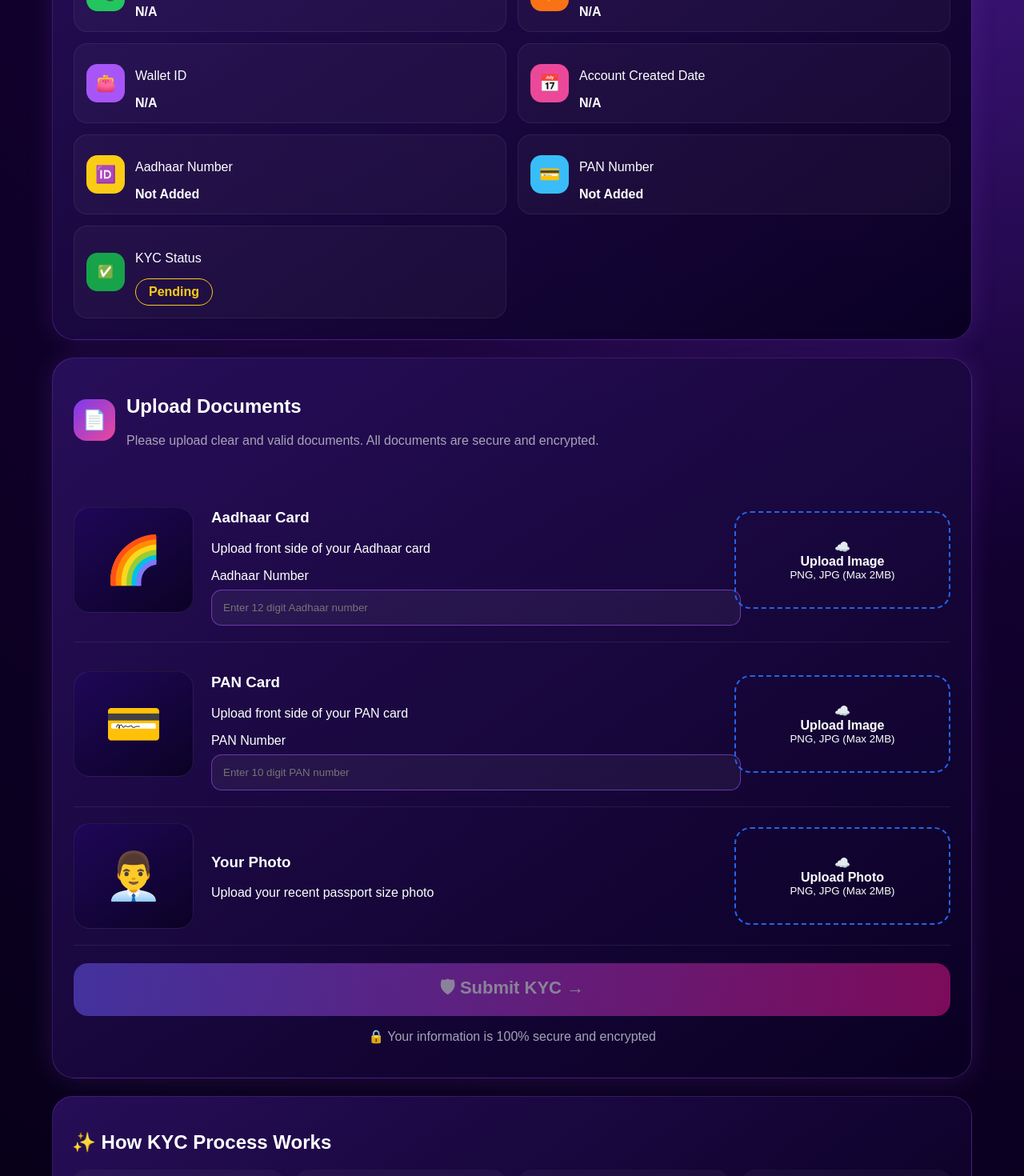
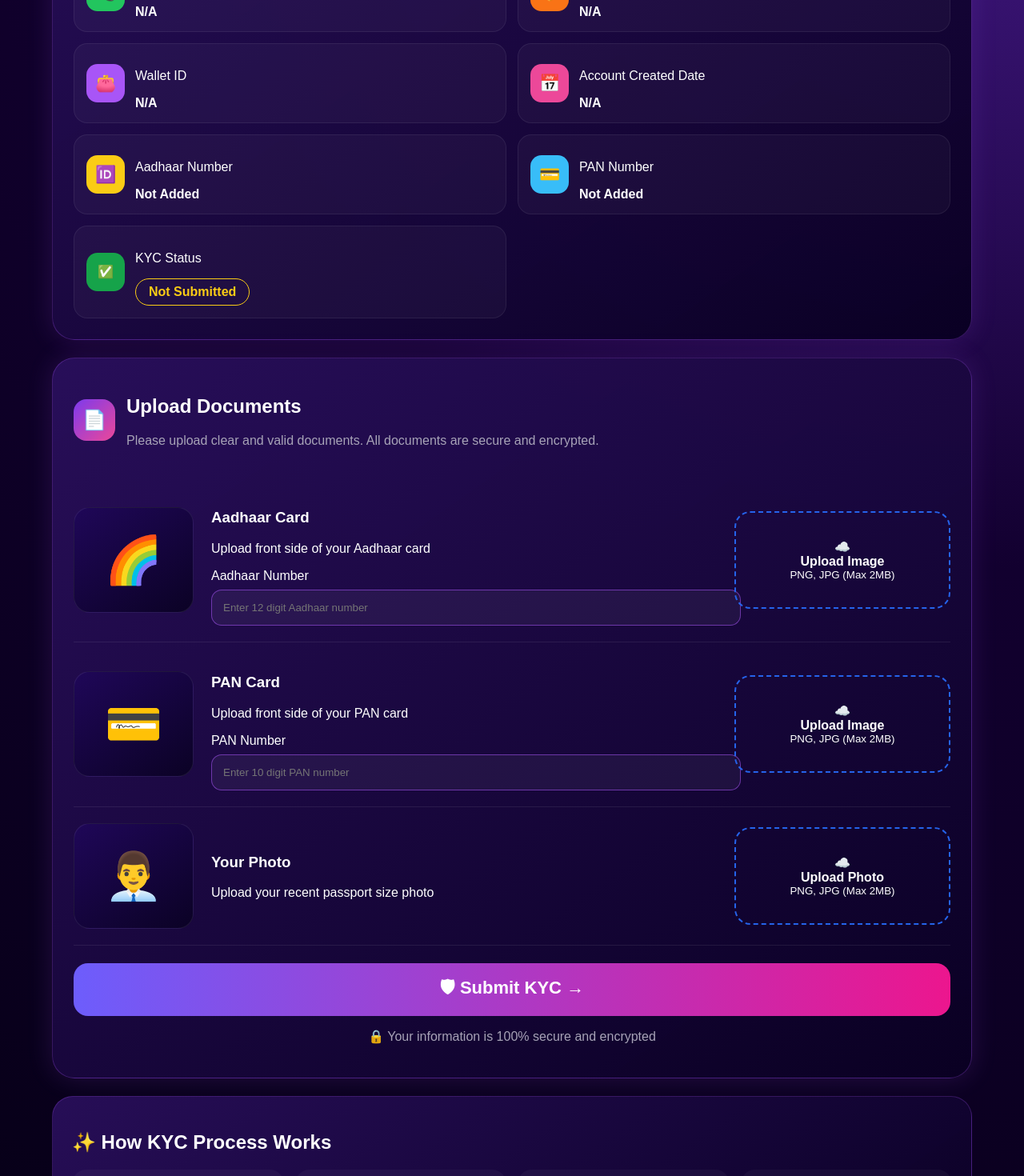
Before and after one commit to savemoneyofficialapp-art/save-money, a React (Create React App) app in the folder frontend/: page /kyc in a window 1280 px wide. Shown: the part 439-1909 px from the top of the page at 80% size. Built offline with nearby package versions, Linux system fonts and the light colour scheme; no server answers; sample sign-in values are in the browser's storage.

Commit message:
Update KYC.js

```diff
--- a/frontend/src/pages/KYC.js
+++ b/frontend/src/pages/KYC.js
@@ -13,7 +13,7 @@ export default function KYC() {
   const [aadhaarFile, setAadhaarFile] = useState(null);
   const [panFile, setPanFile] = useState(null);
   const [photoFile, setPhotoFile] = useState(null);
-  const [kycStatus, setKycStatus] = useState("pending");
+  const [kycStatus, setKycStatus] = useState("");
   const [loading, setLoading] = useState(false);
 
   useEffect(() => {
@@ -38,7 +38,7 @@ export default function KYC() {
         setUser(u);
         setAadhaarNumber(u.aadhaarNumber || u.aadhaar || "");
 setPanNumber(u.panNumber || u.pan || "");
-        setKycStatus(u.kycStatus || "pending");
+        setKycStatus(u.kycStatus || "");
       }
     } catch (err) {
       console.log("KYC LOAD ERROR:", err);
@@ -47,11 +47,9 @@ setPanNumber(u.panNumber || u.pan || "");
 
   const submitKyc = async () => {
 
-      if (
-  String(kycStatus).toLowerCase() === "pending" ||
-  String(kycStatus).toLowerCase() === "reviewing" ||
-  String(kycStatus).toLowerCase() === "approved"
-) {
+      const status = String(kycStatus || "").toLowerCase();
+
+if (["reviewing", "approved"].includes(status)) {
   toast.info("KYC already submitted.");
   return;
 }
@@ -108,7 +106,9 @@ setPanNumber(u.panNumber || u.pan || "");
     ? "Approved"
     : kycStatus === "reviewing"
     ? "Reviewing"
-      : "Pending";
+    : kycStatus === "rejected"
+    ? "Rejected"
+    : "Not Submitted";
 
   return (
     <div style={styles.page}>
@@ -227,8 +227,8 @@ setPanNumber(u.panNumber || u.pan || "");
   style={{
     ...styles.submitBtn,
     opacity:
-      ["pending", "reviewing", "approved"].includes(
-        String(kycStatus).toLowerCase()
+  ["reviewing", "approved"].includes(
+    String(kycStatus || "").toLowerCase()
   )
     ? 0.5
     : 1
@@ -236,8 +236,8 @@ setPanNumber(u.panNumber || u.pan || "");
   onClick={submitKyc}
   disabled={
   loading ||
-    ["pending", "reviewing", "approved"].includes(
-      String(kycStatus).toLowerCase()
+  ["reviewing", "approved"].includes(
+    String(kycStatus || "").toLowerCase()
   )
 }
 >
```
Lines whose indentation alone changed are shown as unchanged.
